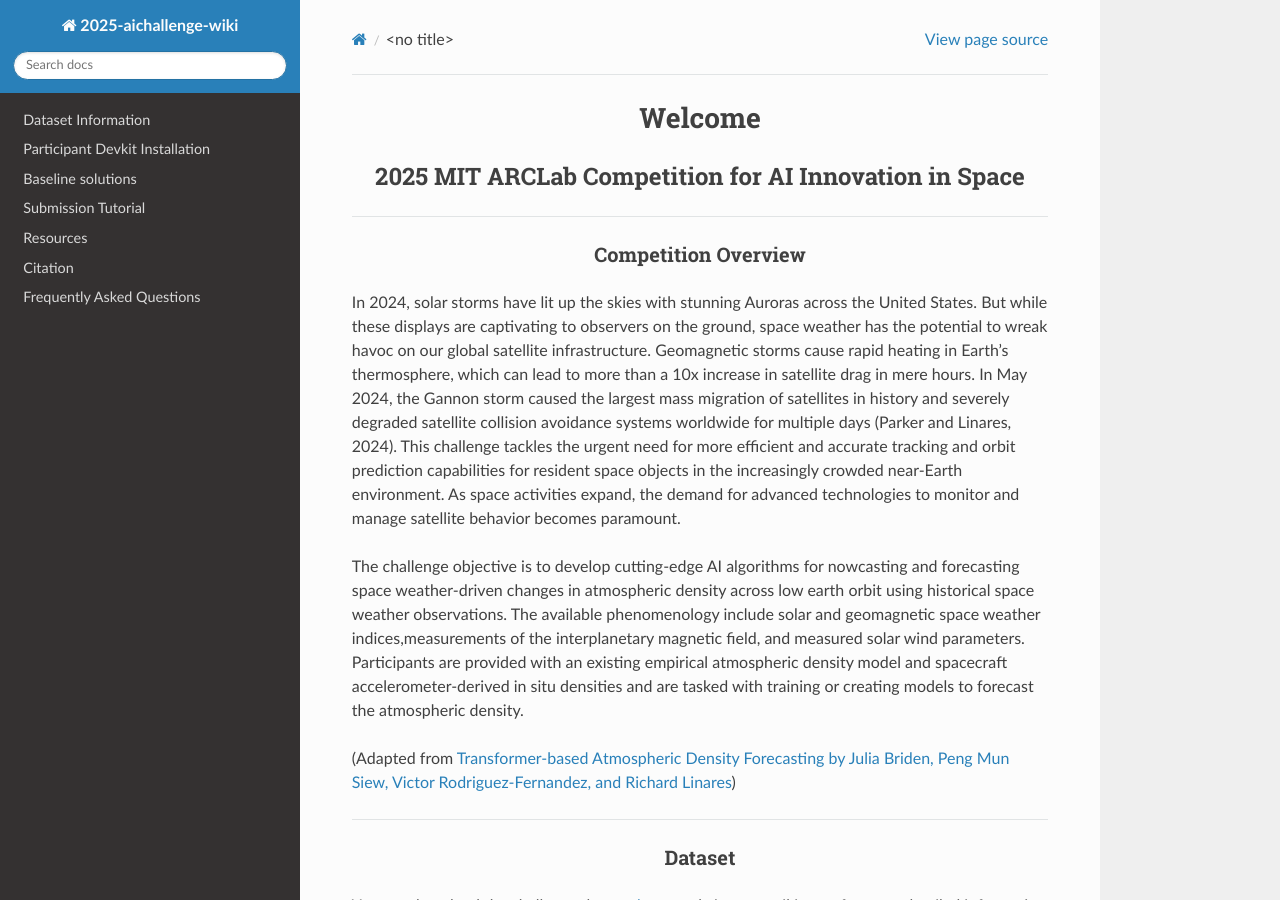
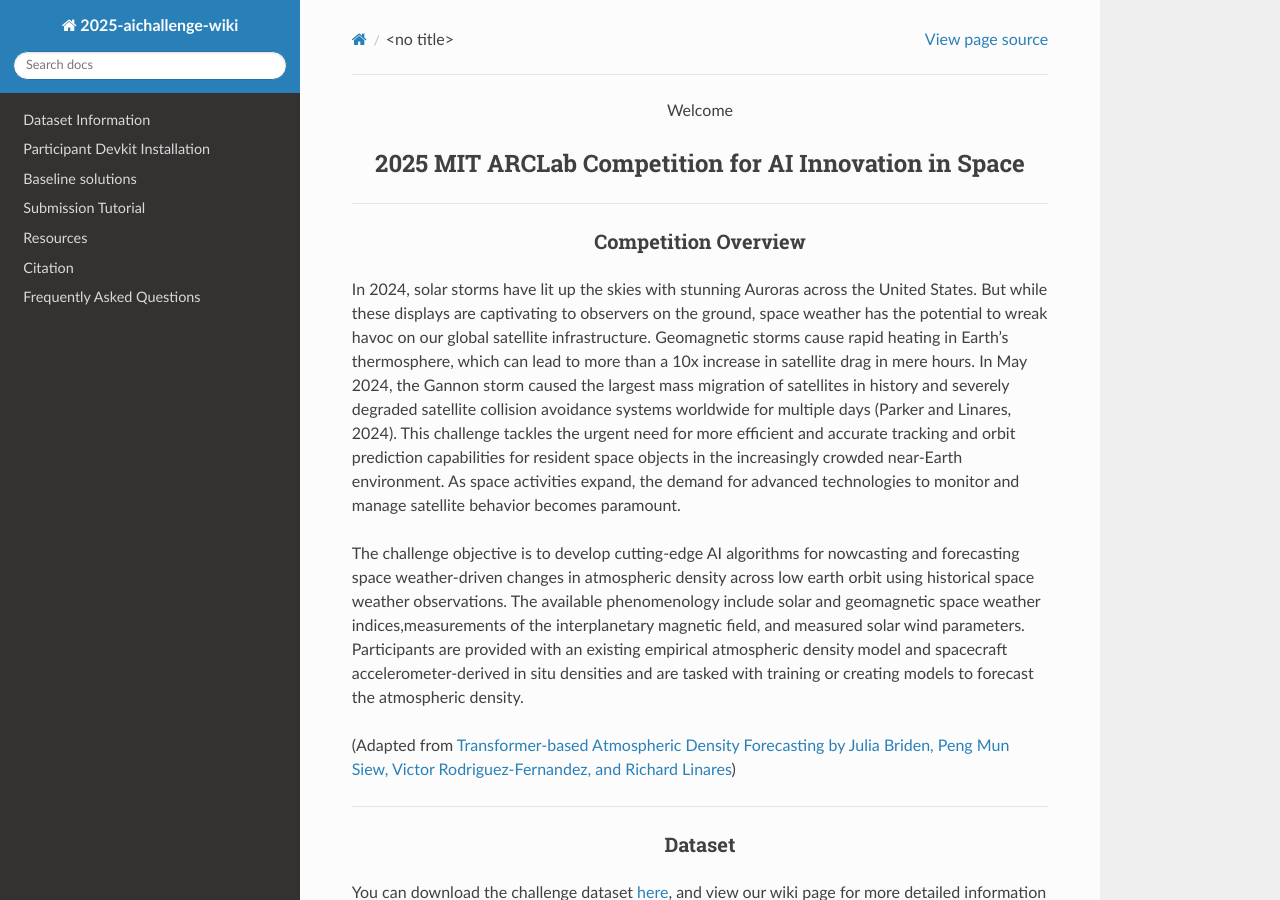
Before and after one commit to olgupila/STORM-AI-devkit-2025, a Sphinx documentation site: the page built from docs/README.md, in a window 1280 px wide and 900 px high. Built offline with Sphinx 7.4.7 and the Read the Docs theme 3.1.0, drawn with Linux system fonts in a browser that asks for light colours; pages that are not in the unit, such as notebooks, are missing from menus.

Commit message:
title change

```diff
--- a/docs/README.md
+++ b/docs/README.md
@@ -1,6 +1,6 @@
 <div align="center">
 
-<h1> Welcome </h1>
+Welcome
 <h2> 2025 MIT ARCLab Competition for AI Innovation in Space </h2>
 
 </div>
```
